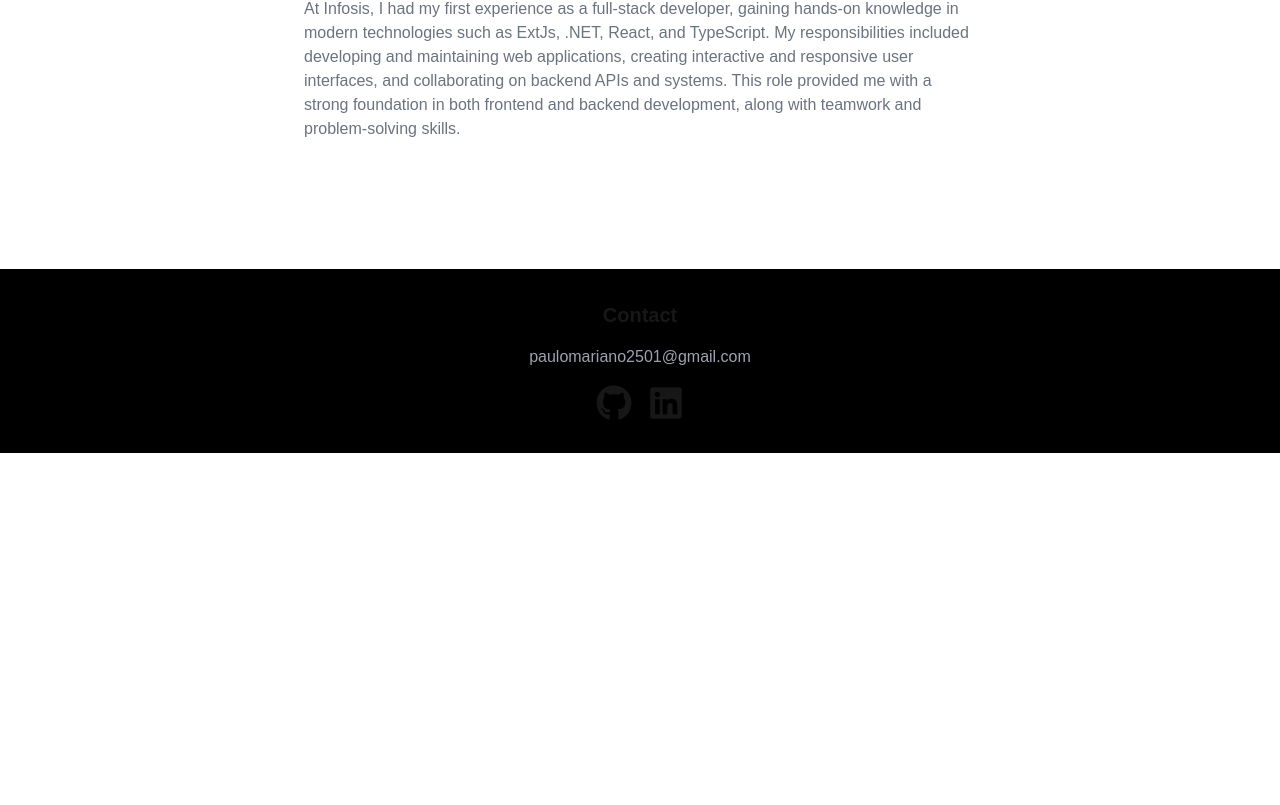
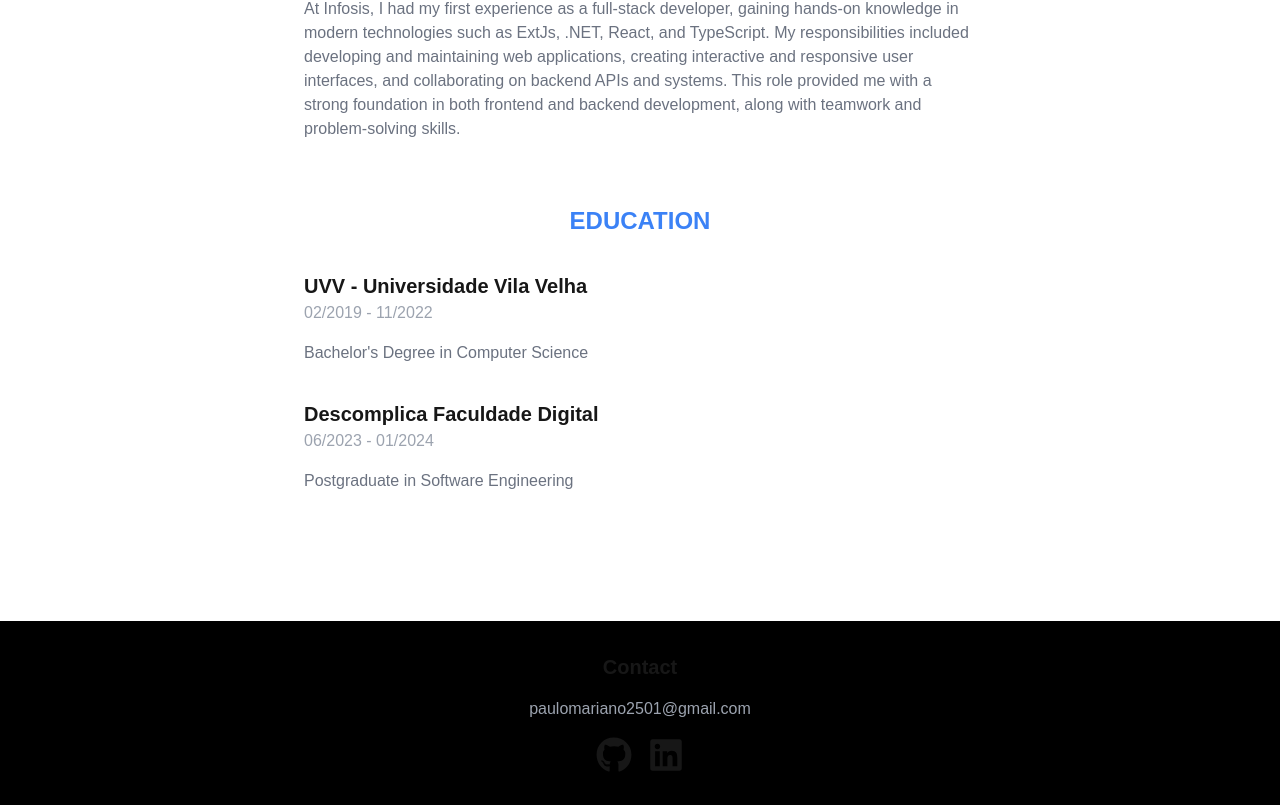
Before and after one commit to paulomarian0/portfolio, a Next.js app: page / in a window 1280 px wide. Shown: the part 1759-2564 px from the top of the page. Before the commit the page ends 2212 px from the top, so only its background shows below. Built offline with nearby package versions, Linux system fonts and the light colour scheme.

Commit message:
feat: add education

```diff
--- a/src/app/page.tsx
+++ b/src/app/page.tsx
@@ -1,3 +1,4 @@
+import Education from "@/components/Education";
 import Experiences from "@/components/Experiences";
 import Footer from "@/components/Footer";
 import Header from "@/components/Header";
@@ -14,6 +15,7 @@ export default function Home() {
         <Stacks />
         {/* <Projects /> */}
         <Experiences />
+        <Education />
       </main>
       <Footer />
     </div>
--- /dev/null
+++ b/src/components/Education.tsx
@@ -0,0 +1,33 @@
+const educations = [
+  {
+    institution: "UVV - Universidade Vila Velha",
+    date: "02/2019 - 11/2022",
+    title: "Bachelor's Degree in Computer Science",
+  },
+  {
+    title: "Postgraduate in Software Engineering",
+    institution: "Descomplica Faculdade Digital",
+    date: "06/2023 - 01/2024",
+  },
+];
+
+export default function Education() {
+  return (
+    <section className="mb-16">
+      <h2 className="text-2xl font-bold text-blue-500 mb-8">EDUCATION</h2>
+      <div className="text-left max-w-2xl mx-auto">
+        <div className="mb-8">
+          {educations.map((education) => (
+            <div className="mb-8">
+              <h3 className="text-xl font-bold">
+                <i className="fab fa-google text-2xl" /> {education.institution}
+              </h3>
+              <p className="text-gray-400 mb-4">{education.date}</p>
+              <p className="text-gray-500">{education.title}</p>
+            </div>
+          ))}
+        </div>
+      </div>
+    </section>
+  );
+}
```
